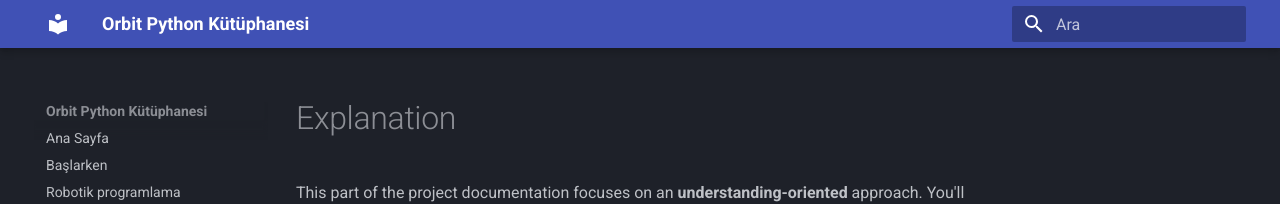
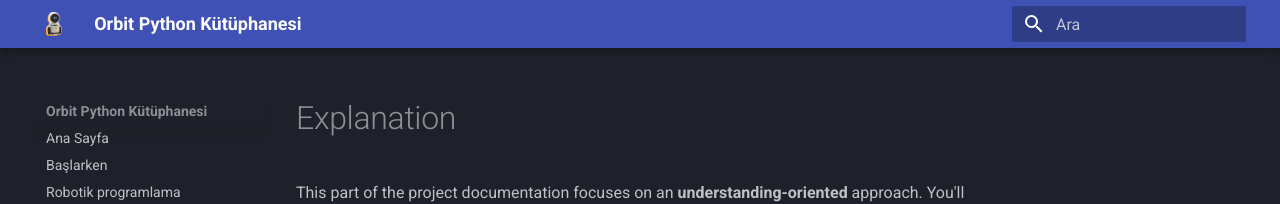
Before and after one commit to NCT-Orbit/orbitlab_python, an MkDocs documentation site: the page built from docs/explanation.md, in a window 1280 px wide. Shown: the top 204 px of the page. Built offline with MkDocs 1.6.1 and Material for MkDocs 9.7.7, drawn with Linux system fonts in a browser that asks for light colours.

Commit message:
added site icon

```diff
--- a/mkdocs.yml
+++ b/mkdocs.yml
@@ -1,4 +1,5 @@
 site_name: Orbit Python Kütüphanesi
+site_icon: assets/orbit_icon.png
 
 theme:
   language: tr
@@ -9,6 +10,8 @@ theme:
   font:
     text: Roboto
     size: 12
+  logo: assets/orbit_icon.png
+  favicon: assets/orbit_icon.png
 
   features:
     - content.code.copy
```
Also changed, not shown: docs/assets/icon.png (added), docs/assets/orbit_icon.png (added).
